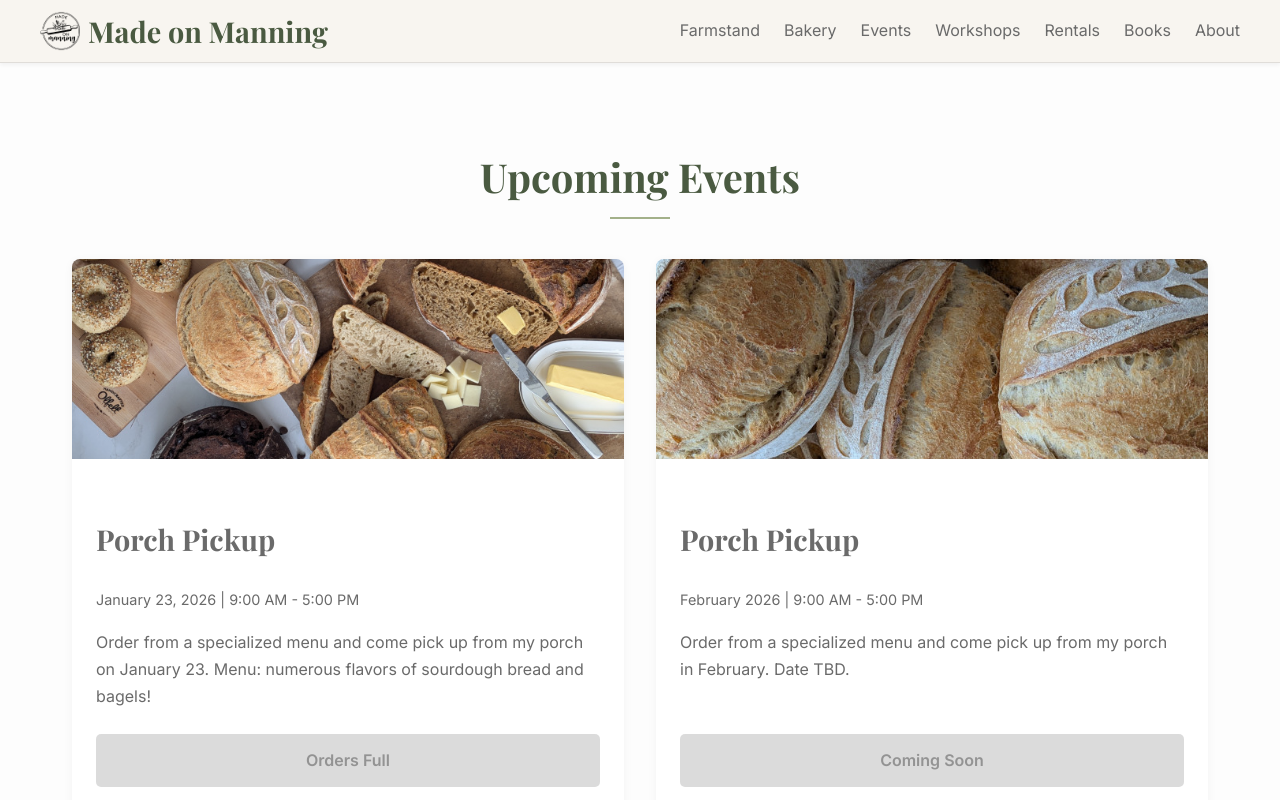
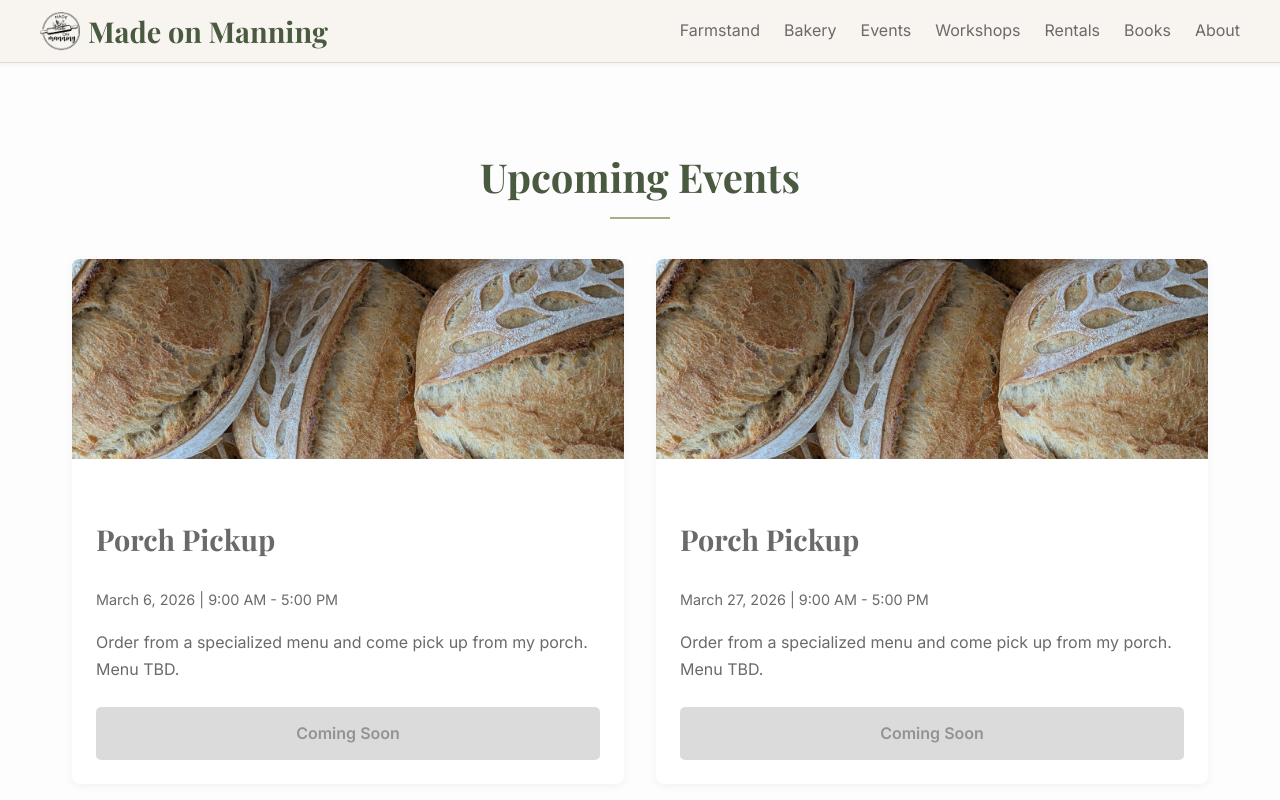
Before and after one commit to madeonmanning/madeonmanning.github.io, a Next.js app: page /events in a window 1280 px wide. Shown: the top 800 px of the page. Built offline with nearby package versions, Linux system fonts and the light colour scheme; a web font is replaced by a local one.

Commit message:
update porch pickup dates

```diff
--- a/app/events/page.jsx
+++ b/app/events/page.jsx
@@ -39,7 +39,7 @@ function Events() {
       link: '#',
       linkText: 'Ordering Closed'
     },*/
-    {
+    /*{
       id: 1,
       image: '/events-porchpickup-jan.jpg',
       date: 'January 23, 2026',
@@ -48,14 +48,24 @@ function Events() {
       description: 'Order from a specialized menu and come pick up from my porch on January 23. Menu: numerous flavors of sourdough bread and bagels!',
       link: '#',
       linkText: 'Orders Full'
-    },
+    },*/
     {
       id: 2,
       image: '/bulk-baking-1.jpg',
-      date: 'February 2026',
+      date: 'March 6, 2026',
       time: '9:00 AM - 5:00 PM',
       title: 'Porch Pickup',
-      description: 'Order from a specialized menu and come pick up from my porch in February. Date TBD.',
+      description: 'Order from a specialized menu and come pick up from my porch. Menu TBD.',
+      link: '#',
+      linkText: 'Coming Soon'
+    },
+    {
+      id: 3,
+      image: '/bulk-baking-1.jpg',
+      date: 'March 27, 2026',
+      time: '9:00 AM - 5:00 PM',
+      title: 'Porch Pickup',
+      description: 'Order from a specialized menu and come pick up from my porch. Menu TBD.',
       link: '#',
       linkText: 'Coming Soon'
     }
```
